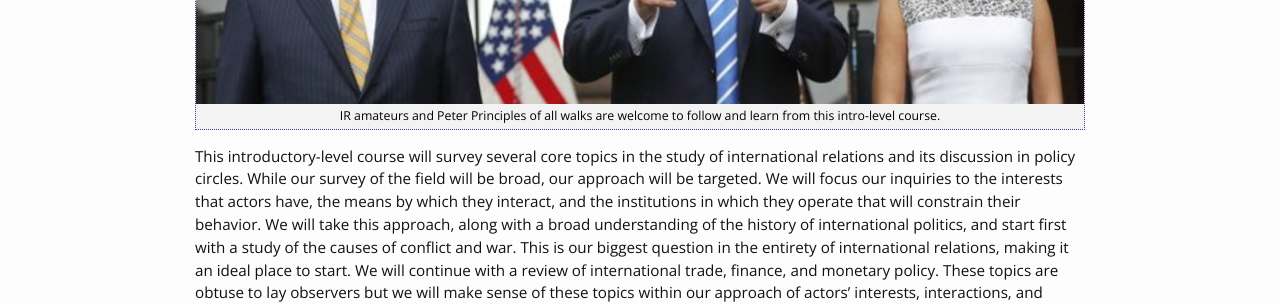
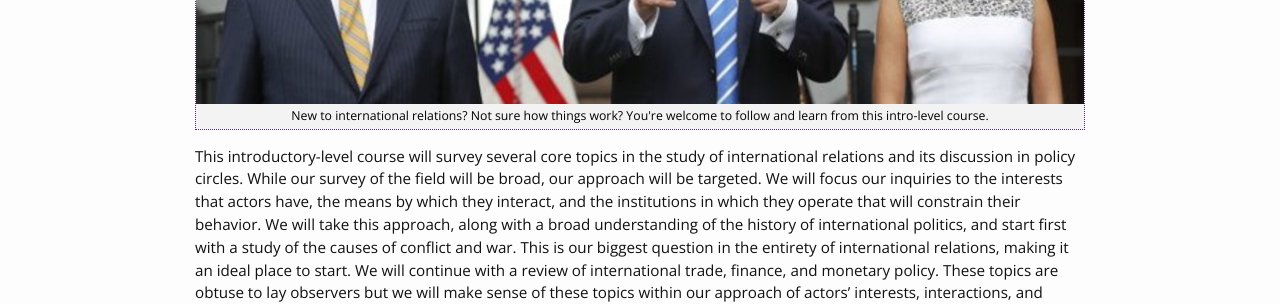
Before and after one commit to svmiller/svmiller.github.io, a Jekyll site: the page built from teaching/posc-1020.md, in a window 1280 px wide. Shown: the part 373-677 px from the top of the page. Built offline with Jekyll 4.4.1, drawn with Linux system fonts in a browser that asks for light colours; nearby versions of some CDN libraries; some web fonts are replaced.

Commit message:
okay, how about this...

```diff
--- a/teaching/posc-1020.md
+++ b/teaching/posc-1020.md
@@ -4,7 +4,7 @@ title: POSC 1020 – Introduction to International Relations
 permalink: /teaching/posc-1020-introduction-to-international-relations/
 ---
 
-{% include image.html url="/images/trump-tillerson-haley.jpg" caption="IR amateurs and Peter Principles of all walks are welcome to follow and learn from this intro-level course." width=897 align="center" %}
+{% include image.html url="/images/trump-tillerson-haley.jpg" caption="New to international relations? Not sure how things work? You're welcome to follow and learn from this intro-level course." width=897 align="center" %}
 
 This introductory-level course will survey several core topics in the study of international relations and its discussion in policy circles. While our survey of the field will be broad, our approach will be targeted. We will focus our inquiries to the interests that actors have, the means by which they interact, and the institutions in which they operate that will constrain their behavior. We will take this approach, along with a broad understanding of the history of international politics, and start first with a study of the causes of conflict and war. This is our biggest question in the entirety of international relations, making it an ideal place to start. We will continue with a review of international trade, finance, and monetary policy. These topics are obtuse to lay observers but we will make sense of these topics within our approach of actors' interests, interactions, and institutions. We will close the semester with newer topics in international relations, like human rights and environmental concerns, that will shape our discussion of world politics in the years to come. By the end of the semester, students should have a deeper kwowledge of international relations and, importantly, better understand current events and policy discussions.
 
```
